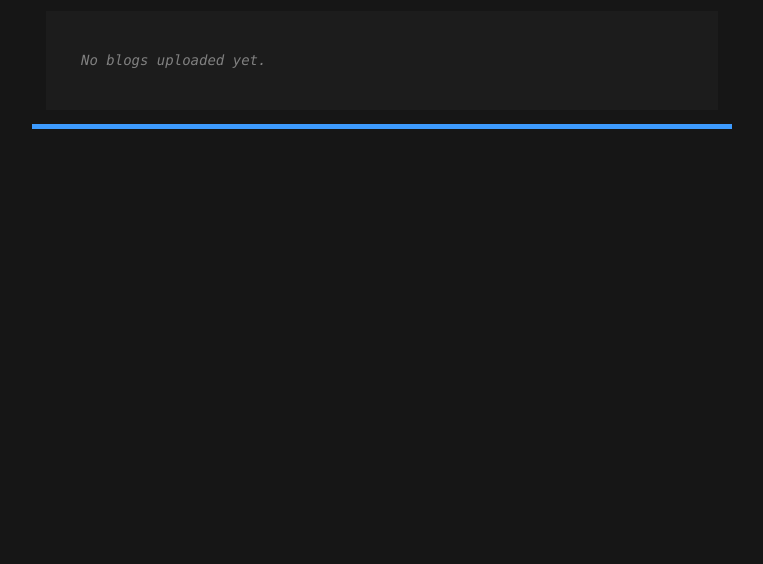
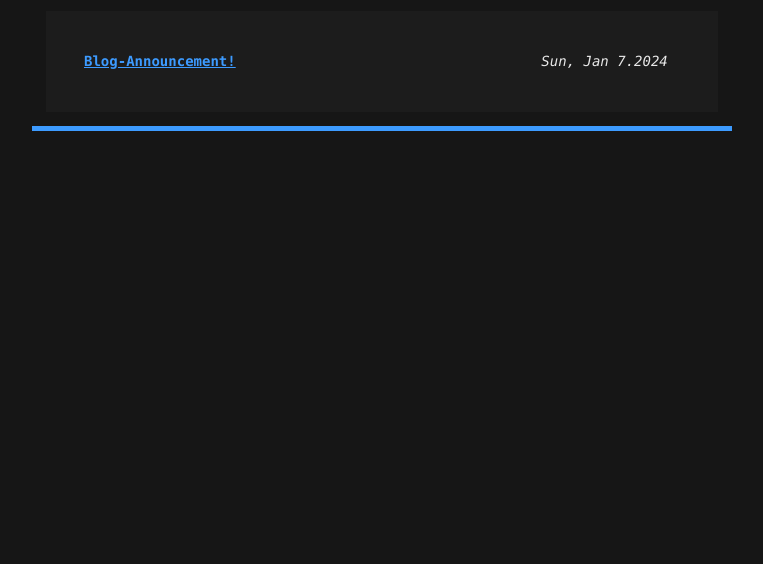
Before and after one commit to 3omdaughh/3omdaughh.github.io, a plain HTML site: page BlogChapters/index.html in a window 1280 px wide. Shown: the part 236-800 px from the top of the page, without its empty margins (258-1021 px from the left). Drawn offline with Linux system fonts and the light colour scheme.

Commit message:
Update index.html

```diff
--- a/BlogChapters/index.html
+++ b/BlogChapters/index.html
@@ -20,7 +20,24 @@
 		</div>
 		<div class="bar"></div>
 		<div class="mainContaier" style="margin:2%;background-color:#1c1c1c; padding:5%;">
-		<span style="color:#808080"><i>No blogs uploaded yet.</i><span>
+					<!--
+			<span style="color:#808080"><i>No blogs uploaded yet.</i><span>
+		-->
+		<table>
+			<colgroup>
+				<col width="78%">
+			</colgroup>
+			<tbody>
+				<tr>
+					<td class="title">
+						<a href="../Blog-Announcement.html">Blog-Announcement!</a>
+					</td>
+					<td>
+						<i>Sun, Jan 7.2024</i>
+					</td>
+				</tr>
+			</tbody>
+		</table>
 		</div>
 		<div class="bar"></div>
 	</body>
```
